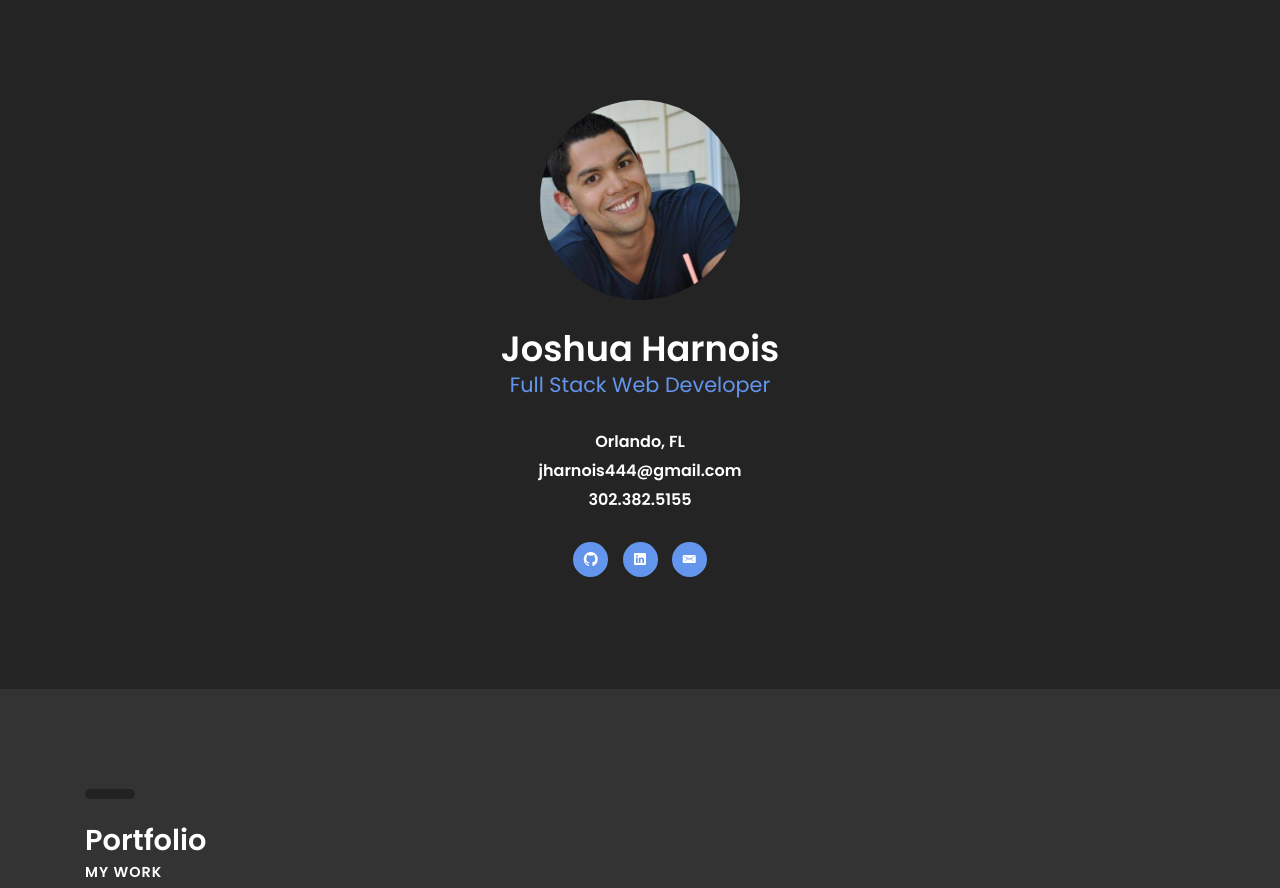
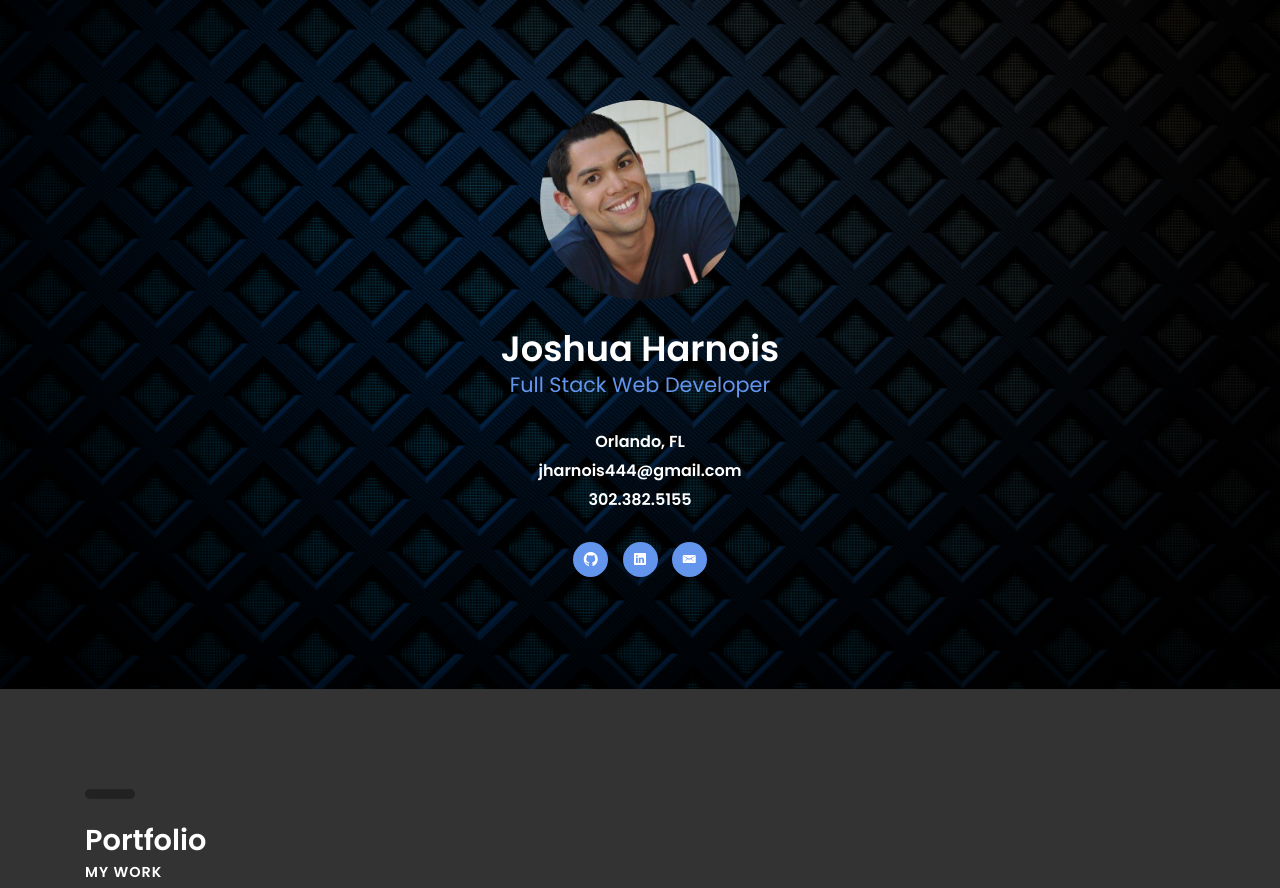
Before and after one commit to jharnois444/JH-Portfolio-2018, a PHP site: page / in a window 1280 px wide. Shown: the top 888 px of the page. Run offline with PHP 8.4, Linux system fonts and the light colour scheme; some web fonts are replaced.

Commit message:
updated bg

```diff
--- a/01-cv-portfolio/css/styles.css
+++ b/01-cv-portfolio/css/styles.css
@@ -134,7 +134,7 @@ header .downlad-btn:hover{ -webkit-transform: translateY(-4px); transform: trans
 .intro-section{
 	padding-top: 200px; position: relative; background-size: cover;
 	z-index: 1;
-	/* background-image: url(../../images/slider-1-1920x1080.jpg); */
+	background-image: url(../../images/Full-Stack-Web-Developer-Orlando-Josh-Harnois.jpg);
  }
 
 
```
Also changed, not shown: images/Full-Stack-Web-Developer-Orlando-Josh-Harnois.jpg (added), images/bgBlackTexture1.jpg (added).
